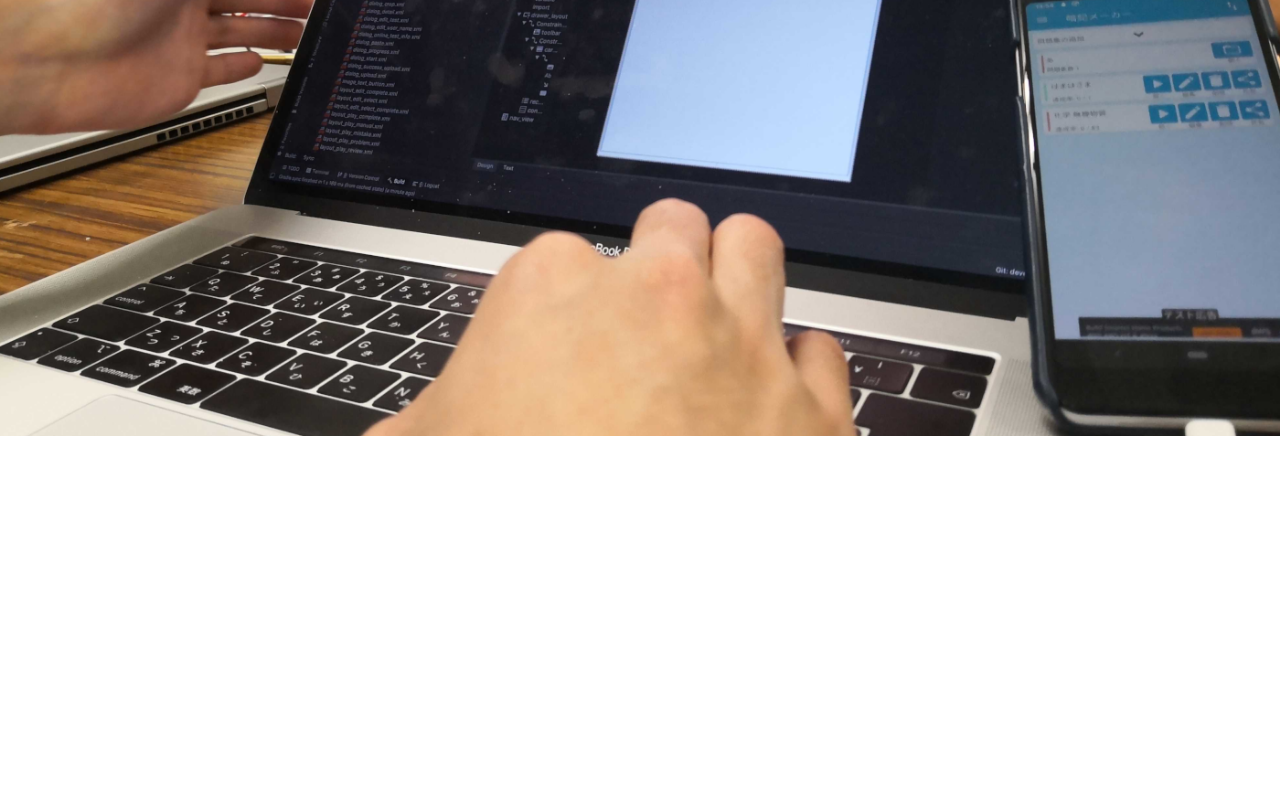
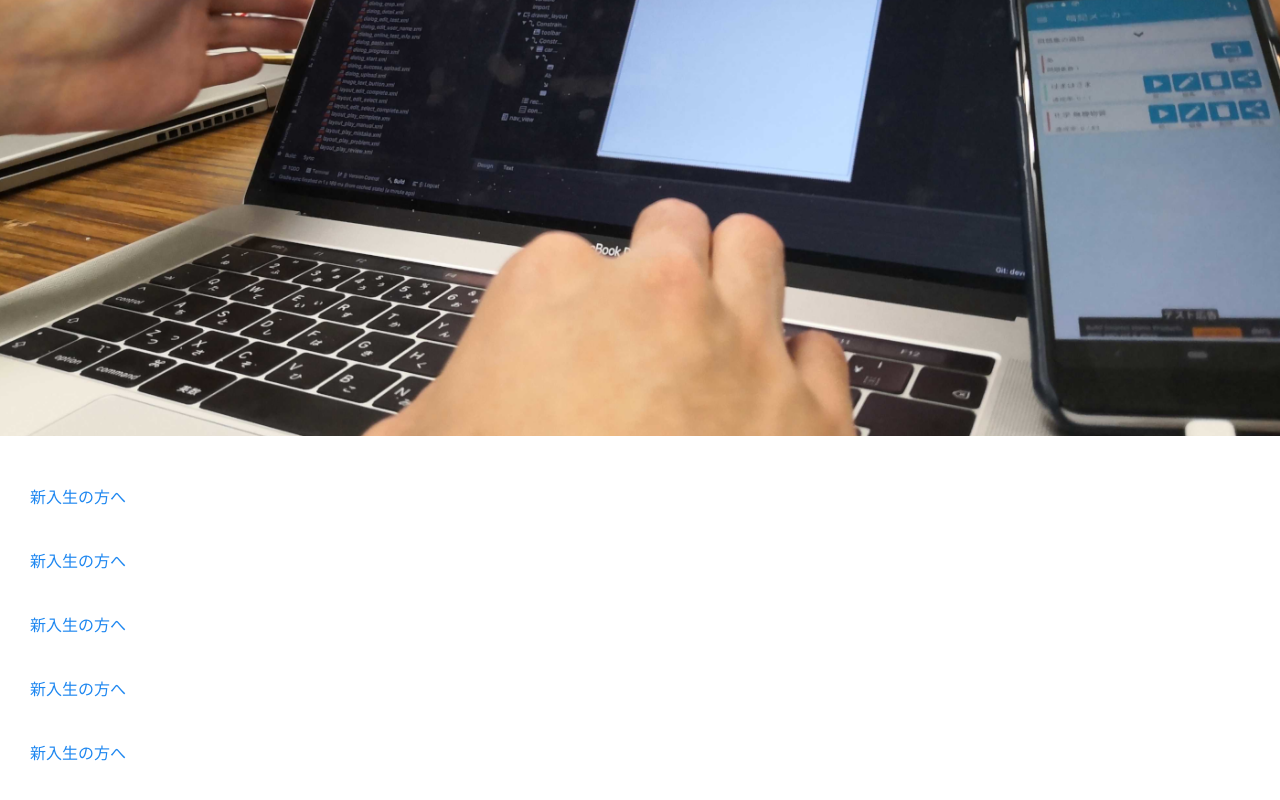
Before and after one commit to oucrc-org/web, a Vue app: page / in a window 1280 px wide. Shown: the part 310-1110 px from the top of the page. Before the commit the page ends 800 px from the top, so only its background shows below. Built offline with nearby package versions, Linux system fonts and the light colour scheme.

Commit message:
コンテンツ用のコンポーネント作成

```diff
--- a/src/App.vue
+++ b/src/App.vue
@@ -2,18 +2,22 @@
   <div id="app">
     <Header/>
     <Top />
+    <Contents />
   </div>
 </template>
 
 <script>
-import Header from './components/Header.vue'
+import Header from './components/Header'
 import Top from './components/Top'
+import Contents from './components/Contents'
+
 
 export default {
   name: 'App',
   components: {
     Header,
-    Top
+    Top,
+    Contents
   }
 }
 </script>
--- /dev/null
+++ b/src/components/Contents.vue
@@ -0,0 +1,18 @@
+<template>
+    <ul uk-accordion class="uk-list uk-padding-small">
+        <li class="uk-padding-small" v-for="n in 5" v-bind:key="n">
+            <a class="uk-accordion-title" href="#">新入生の方へ</a>
+            <div class="uk-accordion-content">中身</div>
+        </li>
+    </ul>
+</template>
+
+<script>
+    export default {
+        name: "Contents.vue"
+    }
+</script>
+
+<style scoped>
+
+</style>
--- a/src/main.js
+++ b/src/main.js
@@ -1,7 +1,10 @@
 import Vue from 'vue'
 import App from './App.vue'
+import UIkit from 'uikit'
+import Icons from 'uikit/dist/js/uikit-icons'
 import 'uikit/dist/css/uikit.css'
 import 'uikit/dist/css/uikit.min.css'
+UIkit.use(Icons);
 
 Vue.config.productionTip = false;
 
```
